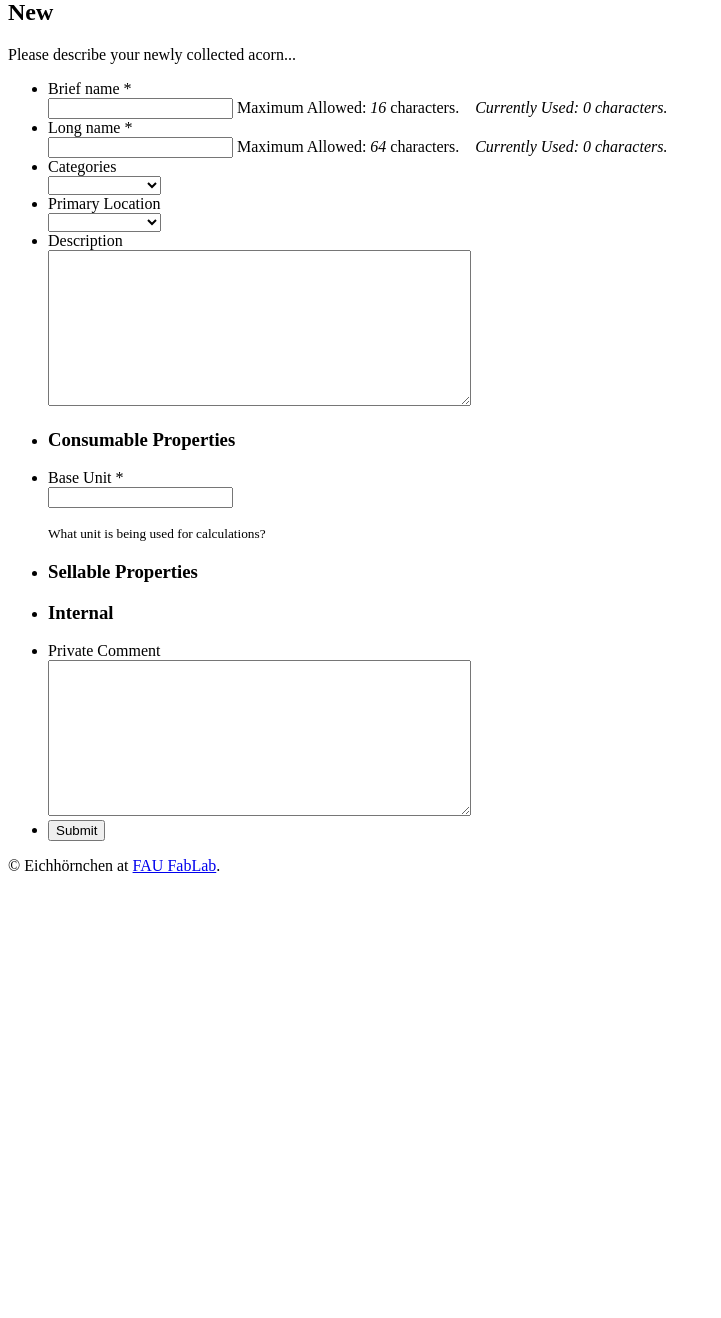
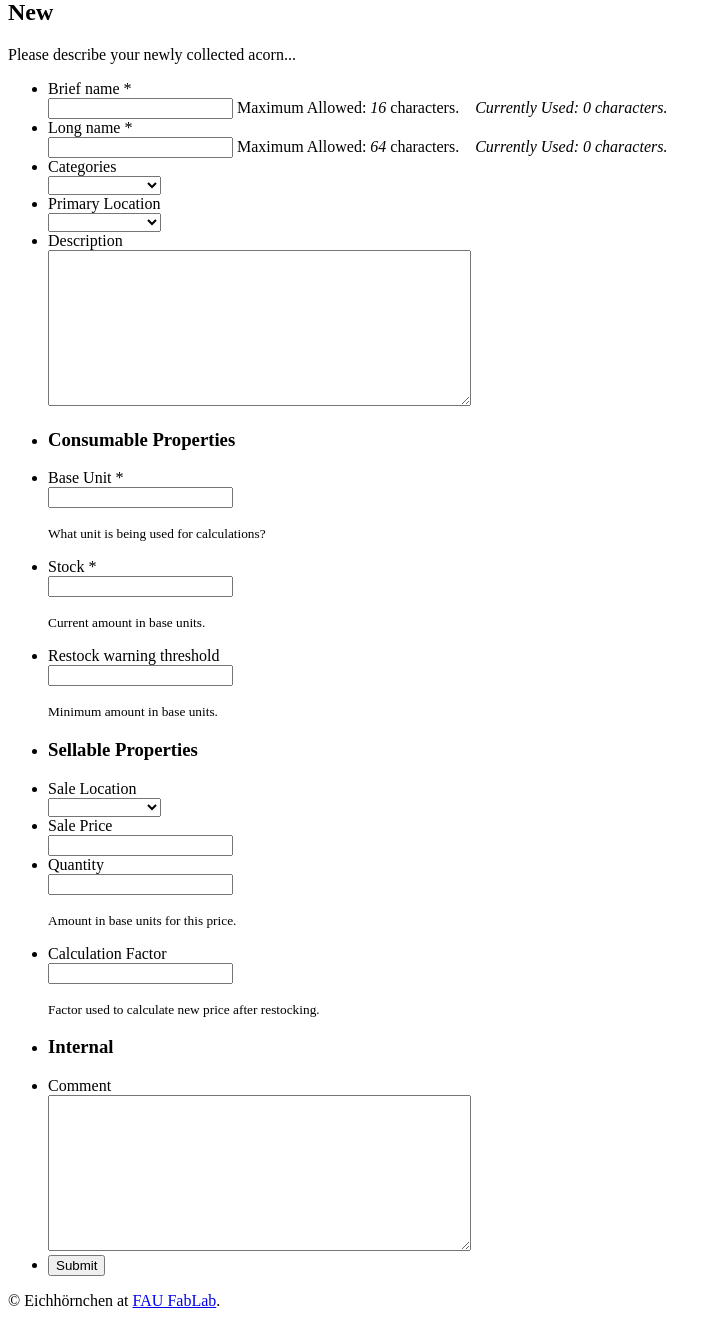
Before and after one commit to cod3monk/eichhoernchen, a Flask app: template eichhoernchen/templates/new.html in a window 1280 px wide. Shown: the part 109-1427 px from the top of the page, without its empty margins (0-721 px from the left). Before the commit the page ends 982 px from the top, so only its background shows below. Run offline with Flask 2, Linux system fonts and the light colour scheme; the template is opened without the code that fills it, so the values that code supplies are empty.

Commit message:
added all needed field to new form

```diff
--- a/eichhoernchen/templates/new.html
+++ b/eichhoernchen/templates/new.html
@@ -121,12 +121,84 @@
     <p class="instruct" id="instruct10"><small>What unit is being used for calculations?</small></p>
     </li>
 
+    <li id="fo1li10" class="notranslate">
+    <label class="desc" id="title10" for="Field10">
+    Stock
+    <span id="req_10" class="req">*</span>
+    </label>
+    <div>
+    <input id="Field10" name="Field10" type="text" class="field text small" value="" maxlength="255" tabindex="6" onkeyup="handleInput(this); " onchange="handleInput(this);" required />
+    </div>
+    <p class="instruct" id="instruct10"><small>Current amount in base units.</small></p>
+    </li>
+
+    <li id="fo1li10" class="notranslate">
+    <label class="desc" id="title10" for="Field10">
+    Restock warning threshold
+    </label>
+    <div>
+    <input id="Field10" name="Field10" type="text" class="field text small" value="" maxlength="255" tabindex="6" onkeyup="handleInput(this); " onchange="handleInput(this);" required />
+    </div>
+    <p class="instruct" id="instruct10"><small>Minimum amount in base units.</small></p>
+    </li>
+
     <li id="fo1li9" class="notranslate section">
     <section>
     <h3 id="title9">
     Sellable Properties
     </h3>
     </section>
+    </li>
+
+    <li id="fo1li5" class="notranslate">
+    <label class="desc" id="title5" for="Field5">
+    Sale Location
+    </label>
+    <div>
+    <select id="Field5" name="Field5" class="field select medium" onclick="handleInput(this);" onkeyup="handleInput(this);" tabindex="4" >
+    <option value="" selected="selected">
+    </option>
+    <option value="First Choice" >
+    First Choice
+    </option>
+    <option value="Second Choice" >
+    Second Choice
+    </option>
+    <option value="Third Choice" >
+    Third Choice
+    </option>
+    </select>
+    </div>
+    </li>
+
+    <!-- MULTIPLES OF: -->
+    <li id="fo1li10" class="notranslate">
+    <label class="desc" id="title10" for="Field10">
+    Sale Price
+    </label>
+    <div>
+    <input id="Field10" name="Field10" type="text" class="field text small" value="" maxlength="255" tabindex="6" onkeyup="handleInput(this); " onchange="handleInput(this);" required />
+    </div>
+    </li>
+
+    <li id="fo1li10" class="notranslate">
+    <label class="desc" id="title10" for="Field10">
+    Quantity
+    </label>
+    <div>
+    <input id="Field10" name="Field10" type="text" class="field text small" value="" maxlength="255" tabindex="6" onkeyup="handleInput(this); " onchange="handleInput(this);" required />
+    </div>
+    <p class="instruct" id="instruct10"><small>Amount in base units for this price.</small></p>
+    </li>
+
+    <li id="fo1li10" class="notranslate">
+    <label class="desc" id="title10" for="Field10">
+    Calculation Factor
+    </label>
+    <div>
+    <input id="Field10" name="Field10" type="text" class="field text small" value="" maxlength="255" tabindex="6" onkeyup="handleInput(this); " onchange="handleInput(this);" required />
+    </div>
+    <p class="instruct" id="instruct10"><small>Factor used to calculate new price after restocking.</small></p>
     </li>
 
     <li id="fo1li7" class="notranslate section">
@@ -143,7 +215,7 @@
 
 
     <label class="desc" id="title4" for="Field4">
-    Private Comment
+    Comment
     </label>
 
     <div>
```
